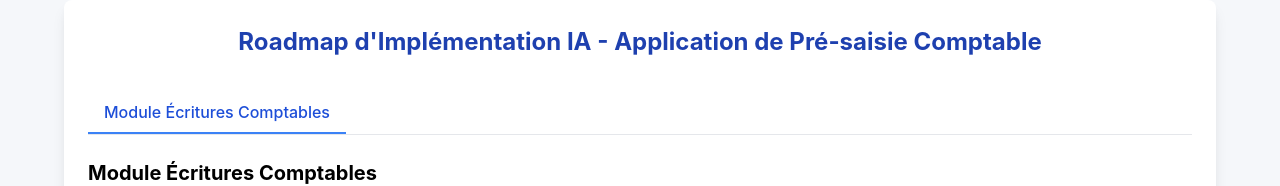
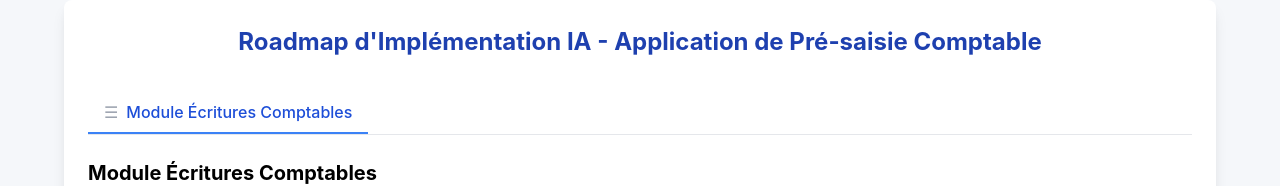
Before and after one commit to Alexsiaud/roadmap, a React (Create React App) app: page /#/ in a window 1280 px wide. Shown: the top 186 px of the page. Built offline with nearby package versions, Linux system fonts and the light colour scheme; the HTML template or start-up script is replaced by a standard one.

Commit message:
Ajout de la fonctionnalité de réordonnement des sections par glisser-déposer

```diff
--- a/src/components/PublicRoadmap.jsx
+++ b/src/components/PublicRoadmap.jsx
@@ -3,13 +3,16 @@ import { Calendar, CheckCircle, Code, Database, FileText, Settings, Users, BarCh
 import { useRoadmap } from './RoadmapContext';
 
 const PublicRoadmap = () => {
-  const { roadmapData, voteForTask, userVotes } = useRoadmap();
+  const { roadmapData, voteForTask, userVotes, reorderSections } = useRoadmap();
   const [activeSection, setActiveSection] = useState(
     roadmapData.sections.find(s => s.active)?.id || roadmapData.sections[0]?.id
   );
   const [voteMessage, setVoteMessage] = useState({ show: false, success: false, text: '' });
   // État pour suivre les phases réduites (collapsées)
   const [collapsedPhases, setCollapsedPhases] = useState({});
+  // États pour le drag & drop
+  const [draggedSectionIndex, setDraggedSectionIndex] = useState(null);
+  const [dragOverSectionIndex, setDragOverSectionIndex] = useState(null);
 
   // Les styles sont maintenant définis dans index.css comme classes réutilisables
   const containerStyle = "container-main";
@@ -189,15 +192,48 @@ const PublicRoadmap = () => {
         </div>
       )}
 
-      {/* Onglets de navigation */}
+      {/* Onglets de navigation avec fonctionnalité de réordonnement */}
       <div className={tabsContainerStyle}>
-        {roadmapData.sections.map(section => (
+        {roadmapData.sections.map((section, index) => (
           <div
             key={section.id}
-            className={`${tabStyle} ${section.id === activeSection ? activeTabStyle : inactiveTabStyle}`}
+            className={`${tabStyle} ${section.id === activeSection ? activeTabStyle : inactiveTabStyle}
+              ${draggedSectionIndex === index ? 'opacity-50' : ''}
+              ${dragOverSectionIndex === index ? 'border-2 border-dashed border-blue-400' : ''}`}
             onClick={() => setActiveSection(section.id)}
+            draggable="true"
+            onDragStart={(e) => {
+              setDraggedSectionIndex(index);
+              // Ajouter des données de transfert pour compatibilité Firefox
+              e.dataTransfer.setData('text/plain', index);
+            }}
+            onDragOver={(e) => {
+              e.preventDefault();
+              setDragOverSectionIndex(index);
+            }}
+            onDragLeave={() => {
+              if (dragOverSectionIndex === index) {
+                setDragOverSectionIndex(null);
+              }
+            }}
+            onDrop={(e) => {
+              e.preventDefault();
+              if (draggedSectionIndex !== null) {
+                reorderSections(draggedSectionIndex, index);
+                setDraggedSectionIndex(null);
+                setDragOverSectionIndex(null);
+              }
+            }}
+            onDragEnd={() => {
+              setDraggedSectionIndex(null);
+              setDragOverSectionIndex(null);
+            }}
+            style={{ cursor: 'grab' }}
           >
-            {section.title}
+            <span className="flex items-center">
+              <span className="mr-2 text-gray-400">☰</span> {/* Indicateur visuel pour le glisser-déposer */}
+              {section.title}
+            </span>
           </div>
         ))}
       </div>
--- a/src/components/RoadmapContext.jsx
+++ b/src/components/RoadmapContext.jsx
@@ -113,13 +113,26 @@ export const RoadmapProvider = ({ children }) => {
     return adminSecret === correctSecret;
   };
 
+  // Fonction pour réordonner les sections
+  const reorderSections = (fromIndex, toIndex) => {
+    if (fromIndex === toIndex) return; // Rien à faire si même position
+
+    setRoadmapData(prevData => {
+      const newData = JSON.parse(JSON.stringify(prevData));
+      const [movedSection] = newData.sections.splice(fromIndex, 1);
+      newData.sections.splice(toIndex, 0, movedSection);
+      return newData;
+    });
+  };
+
   return (
     <RoadmapContext.Provider value={{
       roadmapData,
       setRoadmapData,
       voteForTask,
       checkAdminAccess,
-      userVotes
+      userVotes,
+      reorderSections
     }}>
       {children}
     </RoadmapContext.Provider>
```
